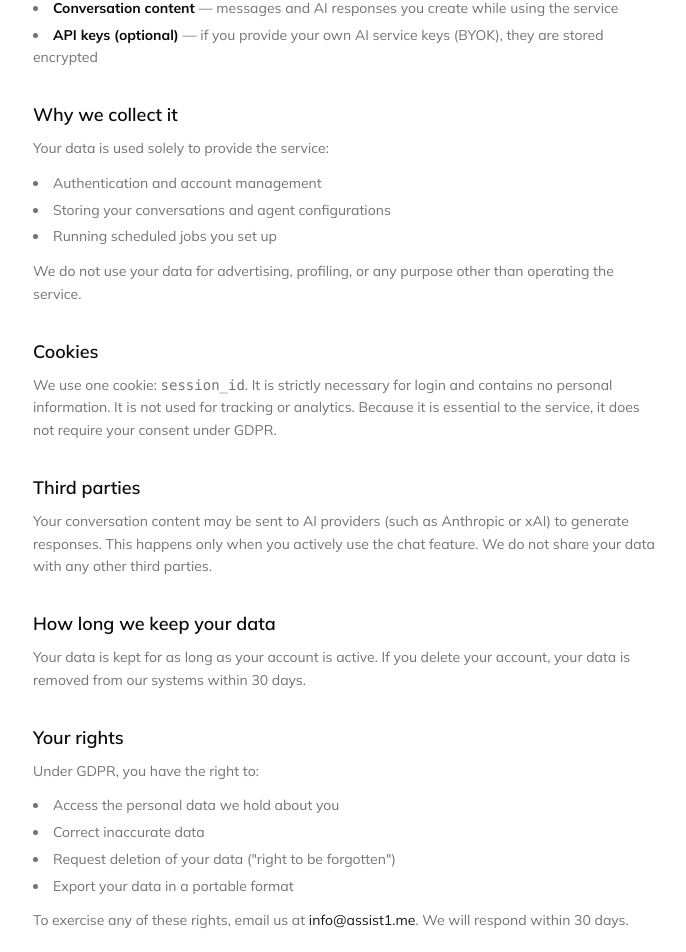
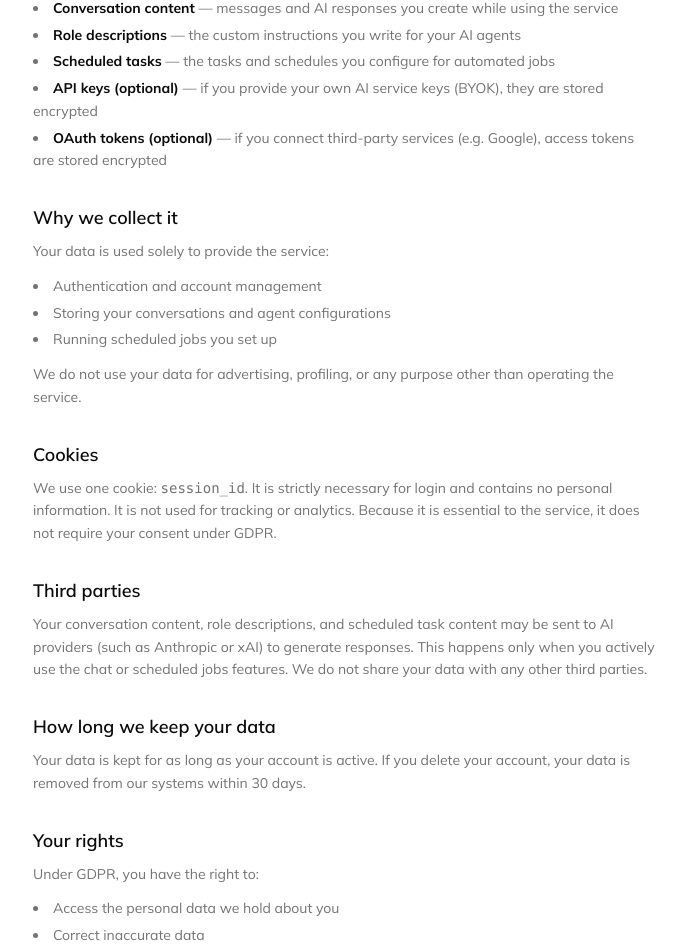
Before and after one commit to appler1009/a1, a React (Vite) app in the folder client/: page /privacy in a window 1280 px wide. Shown: the part 473-1425 px from the top of the page, without its empty margins (295-981 px from the left). Built offline with nearby package versions, Linux system fonts and the light colour scheme; no server answers; a web font is replaced by a local one.

Commit message:
feat(privacy): expand data collection details and update response time

```diff
--- a/client/src/pages/PrivacyPage.tsx
+++ b/client/src/pages/PrivacyPage.tsx
@@ -31,7 +31,10 @@ export function PrivacyPage() {
               <li><strong className="text-foreground">Email address</strong> — to identify your account and send login links</li>
               <li><strong className="text-foreground">Session cookie</strong> — a single <code>session_id</code> cookie to keep you logged in</li>
               <li><strong className="text-foreground">Conversation content</strong> — messages and AI responses you create while using the service</li>
+              <li><strong className="text-foreground">Role descriptions</strong> — the custom instructions you write for your AI agents</li>
+              <li><strong className="text-foreground">Scheduled tasks</strong> — the tasks and schedules you configure for automated jobs</li>
               <li><strong className="text-foreground">API keys (optional)</strong> — if you provide your own AI service keys (BYOK), they are stored encrypted</li>
+              <li><strong className="text-foreground">OAuth tokens (optional)</strong> — if you connect third-party services (e.g. Google), access tokens are stored encrypted</li>
             </ul>
           </section>
 
@@ -60,8 +63,9 @@ export function PrivacyPage() {
           <section>
             <h2 className="text-lg font-semibold mb-2">Third parties</h2>
             <p className="text-muted-foreground">
-              Your conversation content may be sent to AI providers (such as Anthropic or xAI)
-              to generate responses. This happens only when you actively use the chat feature.
+              Your conversation content, role descriptions, and scheduled task content may be
+              sent to AI providers (such as Anthropic or xAI) to generate responses. This
+              happens only when you actively use the chat or scheduled jobs features.
               We do not share your data with any other third parties.
             </p>
           </section>
@@ -90,7 +94,7 @@ export function PrivacyPage() {
               <a href="mailto:info@assist1.me" className="text-primary hover:underline">
                 info@assist1.me
               </a>
-              . We will respond within 30 days.
+              . We will respond within 7 days.
             </p>
           </section>
 
```
